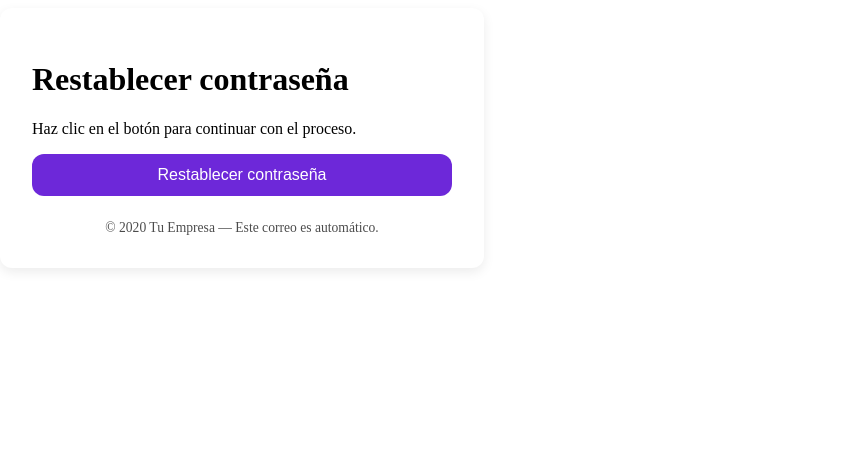
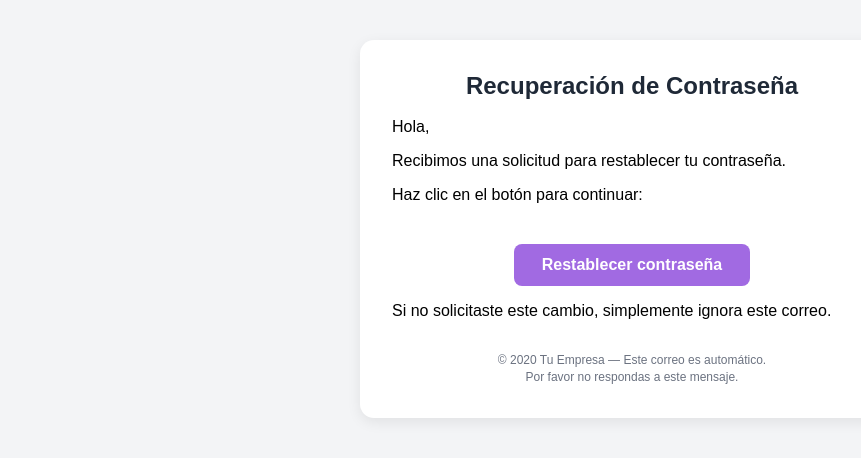
Before and after one commit to Chachacharli/rebase-base-identity-service, a FastAPI app: template app/templates/emails/reset_password.html in a window 1280 px wide. Shown: the top 458 px of the page, without its empty margins (8-869 px from the left). Run offline with FastAPI, Linux system fonts and the light colour scheme; the template is opened without the code that fills it: most values are stand-ins (such as "Sample title", 1, 10 or a date in 2020); parts of the project's set-up code (start-up, migrations or seed data) failed here and were passed over.

Commit message:
feat: enhance styling and structure for forms and email templates

```diff
--- a/app/static/css/components.css
+++ b/app/static/css/components.css
@@ -10,7 +10,7 @@
 
 /* Inputs */
 .input {
-    width: 100%;
+    width: -webkit-fill-available;
     padding: 0.65rem 0.75rem;
     border-radius: var(--input-radius);
     border: 1px solid var(--color-border);
@@ -20,11 +20,20 @@
     color: var(--color-text);
 }
 
-.input:focus {
-    outline: 2px solid var(--color-primary);
-    border-color: var(--color-primary);
+.form-content {
+    width: 100%;
 }
 
+.form-row {
+    display: inline;
+    width: 100%;
+}
+
+.input:focus {
+    outline: none;
+    border-color: var(--color-primary);
+    box-shadow: 0 0 0 3px rgba(161, 106, 226, 0.3);
+}
 /* Buttons */
 .button {
     width: 100%;
--- a/app/static/css/variables.css
+++ b/app/static/css/variables.css
@@ -1,25 +1,40 @@
 :root {
     /* Colors */
+
+    --color-royal-purple-50: #faf6fe;
+    --color-royal-purple-100: #f2ebfc;
+    --color-royal-purple-200: #e7dafa;
+    --color-royal-purple-300: #d5bdf5;
+    --color-royal-purple-400: #bc93ed;
+    --color-royal-purple-500: #a16ae2;
+    --color-royal-purple-600: #8b4ad3;
+    --color-royal-purple-700: #7638b8;
+    --color-royal-purple-800: #663399;
+    --color-royal-purple-900: #522a79;
+    --color-royal-purple-950: #371358;
+
     --color-bg: #f9fafb;
-    --color-bg-dark: #111827;
+    --color-bg-dark: #1f1f2e;
 
     --color-card-bg: #ffffff;
-    --color-card-bg-dark: #1f2937;
+    --color-card-bg-dark: #27293d;
 
     --color-text: #1f2937;
     --color-text-dark: #f9fafb;
 
-    --color-primary: #6d28d9; /* Purple */
-    --color-primary-hover: #5b21b6;
+    --color-primary: var(--color-royal-purple-500);
+    --color-primary-hover: var(--color-royal-purple-700);
 
     --color-border: #d1d5db;
     --color-border-dark: #374151;
 
     --color-input-bg: #ffffff;
-    --color-input-bg-dark: #111827;
+    --color-input-bg-dark: #3b3b4f;
 
     --color-error: #dc2626;
     --color-success: #16a34a;
+
+    --color-muted: rgba(237, 237, 237, 0.6);
 
     /* Sizing */
     --radius: 0.75rem;
--- a/app/templates/emails/base.html
+++ /dev/null
@@ -1,21 +0,0 @@
-<!DOCTYPE html>
-<html lang="es">
-<head>
-    <meta charset="UTF-8" />
-
-    <link rel="stylesheet" href="{{ url_for('static', path='css/variables.css') }}">
-    <link rel="stylesheet" href="{{ url_for('static', path='css/base.css') }}">
-    <link rel="stylesheet" href="{{ url_for('static', path='css/components.css') }}">
-</head>
-
-<body>
-    <div class="container-center">
-        <div class="card">
-            {% block content %}{% endblock %}
-            <div style="margin-top: 1.5rem; text-align:center; font-size: 0.85rem; opacity: 0.7;">
-                © {{ year }} Tu Empresa — Este correo es automático.
-            </div>
-        </div>
-    </div>
-</body>
-</html>
--- /dev/null
+++ b/app/templates/emails/email_base.html
@@ -0,0 +1,77 @@
+<!DOCTYPE html>
+<html lang="es">
+<head>
+    <meta charset="UTF-8" />
+    <style>
+        body {
+            font-family: Arial, Helvetica, sans-serif;
+            background: #F3F4F6;
+            margin: 0;
+            padding: 0;
+        }
+
+        .container {
+            max-width: 480px;
+            margin: 40px auto;
+            background: #ffffff;
+            border-radius: 14px;
+            padding: 32px;
+            box-shadow: 0 4px 14px rgba(0,0,0,0.08);
+        }
+
+        .title {
+            font-size: 24px;
+            font-weight: bold;
+            margin-bottom: 18px;
+            color: #1F2937; /* gris oscuro */
+            text-align: center;
+        }
+
+        .subtitle {
+            font-size: 16px;
+            color: #4B5563;
+            margin-bottom: 20px;
+            line-height: 1.5;
+            text-align: center;
+        }
+
+        .button {
+            display: inline-block;
+            padding: 12px 28px;
+            background: #a16ae2;
+            color: #ffffff !important;
+            border-radius: 8px;
+            text-decoration: none;
+            font-weight: bold;
+            margin-top: 24px;
+            text-align: center;
+        }
+
+        .button:hover {
+            background: #7638b8;
+        }
+
+        .footer {
+            text-align: center;
+            font-size: 12px;
+            color: #6B7280;
+            margin-top: 32px;
+            line-height: 1.4;
+        }
+
+        .highlight {
+            color: #7C3AED; /* morado acento */
+            font-weight: bold;
+        }
+    </style>
+</head>
+<body>
+    <div class="container">
+        {% block content %}{% endblock %}
+        <div class="footer">
+            © {{ year }} Tu Empresa — Este correo es automático.<br>
+            Por favor no respondas a este mensaje.
+        </div>
+    </div>
+</body>
+</html>
--- a/app/templates/emails/reset_password.html
+++ b/app/templates/emails/reset_password.html
@@ -1,11 +1,17 @@
-{% extends "emails/base.html" %} {% block content %}
-<h1 class="page-title">Restablecer contraseña</h1>
+{% extends "email_base.html" %}
 
-<p style="margin-bottom: 1rem">
-  Haz clic en el botón para continuar con el proceso.
-</p>
+{% block content %}
+    <div class="title">Recuperación de Contraseña</div>
 
-<a href="{{ reset_link }}">
-  <button class="button">Restablecer contraseña</button>
-</a>
+    <p>Hola,</p>
+
+    <p>Recibimos una solicitud para restablecer tu contraseña.</p>
+
+    <p>Haz clic en el botón para continuar:</p>
+
+    <p style="text-align: center;">
+        <a href="{{ link }}" class="button">Restablecer contraseña</a>
+    </p>
+
+    <p>Si no solicitaste este cambio, simplemente ignora este correo.</p>
 {% endblock %}
--- a/app/templates/login.html
+++ b/app/templates/login.html
@@ -9,7 +9,7 @@
     <div class="message-error" role="alert">{{ error }}</div>
   {% endif %}
 
-  <form action="/authorize" method="post" novalidate>
+  <form class="form-content" action="/authorize" method="post" novalidate>
     <div class="form-row">
       <label for="username">Username o Email</label>
       <input id="username" name="username" type="text" class="input" required value="{{ username|default('') }}">
```
Also changed, not shown: app/static/css/main.css (+16 -0 lines), app/templates/base.html (+2 -6 lines).
